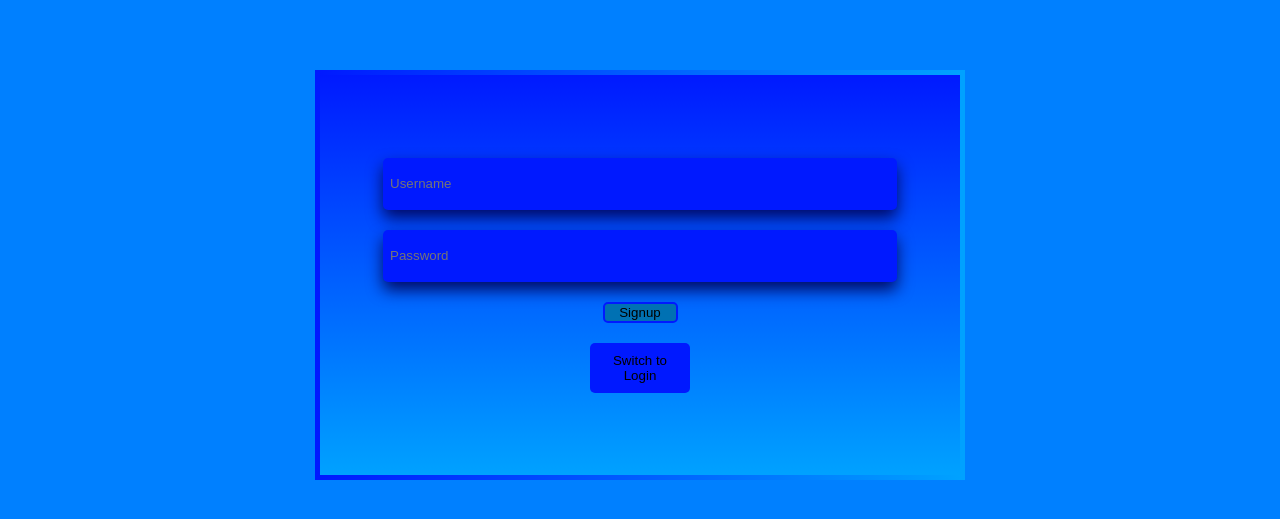
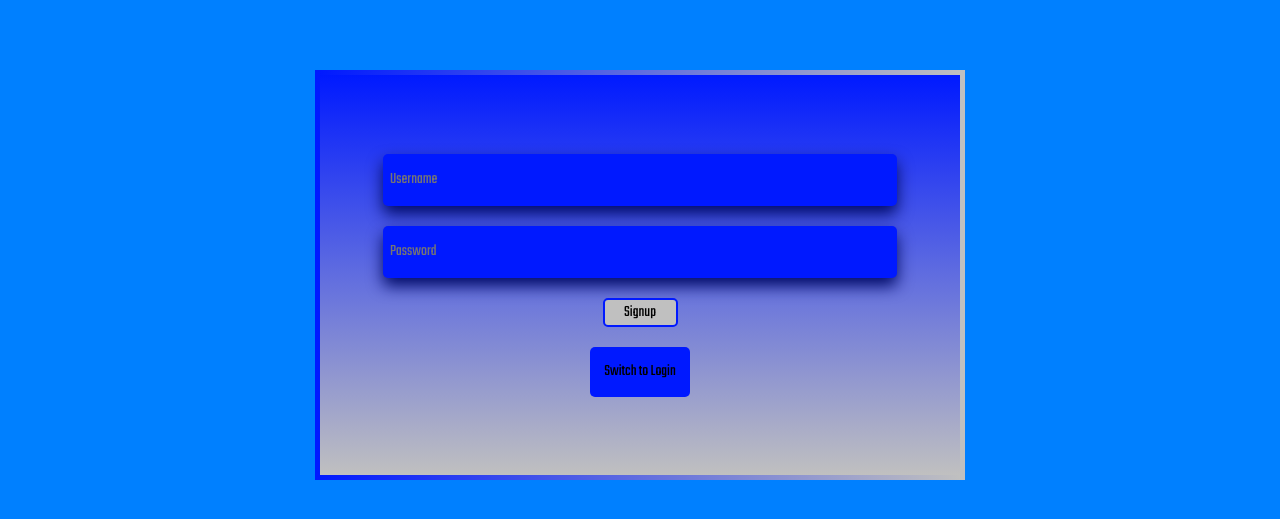
Before and after one commit to TheHeartstriker/FitnessApp, a React (Vite) app in the folder FitnessApp/: page /login in a window 1280 px wide. Shown: the part 965-1484 px from the top of the page. Built offline with nearby package versions, Linux system fonts and the light colour scheme.

Commit message:
Button highlights
Added button highlights and indicators for the daily page along with some changes to the login page

```diff
--- a/FitnessApp/src/Pages.css/Daily.css
+++ b/FitnessApp/src/Pages.css/Daily.css
@@ -13,6 +13,12 @@
   --Cyan-1: hsl(202, 100%, 50%);
   --Cyan-2: hsl(202, 100%, 35%);
   --Cyan-3: hsl(202, 100%, 20%);
+}
+
+body {
+  margin: 0;
+  padding: 0;
+  font-family: "Teko", sans-serif;
 }
 
 .DailyPageContainer {
@@ -105,6 +111,12 @@
   border: 5px solid var(--Cyan-2);
   border-radius: 5px;
   position: relative;
+  padding-right: 15%;
+  box-sizing: border-box;
+}
+
+.On {
+  background: linear-gradient(90deg, var(--grey-3), var(--Blue-2));
 }
 /* Button inside the container */
 .ZoneButton {
@@ -113,6 +125,6 @@
   width: 15%;
   height: 100%;
   border-radius: 5px;
+  border: 2.5px solid var(--Cyan-2);
   background-color: var(--Blue-2);
-  border: none;
 }
--- a/FitnessApp/src/Pages.css/Login.css
+++ b/FitnessApp/src/Pages.css/Login.css
@@ -33,11 +33,16 @@
   justify-content: center;
   height: 50vh;
   width: 50vw;
-  background: linear-gradient(to bottom, var(--Blue-1), var(--Cyan-1));
+  background: linear-gradient(to bottom, var(--Blue-1), silver);
 
   border: 5px solid transparent;
-  border-image: linear-gradient(to right, var(--Blue-1), var(--Cyan-1)) 1;
+  border-image: linear-gradient(to right, var(--Blue-1), silver) 1;
   border-radius: 5px;
+}
+
+.LogSignPage input {
+  font-family: "Teko", sans-serif;
+  font-size: 1em;
 }
 
 /* The input group is the text boxes the are used to send the username and password */
@@ -52,6 +57,8 @@
 }
 /* The switch button */
 .Switch {
+  font-family: "Teko", sans-serif;
+  font-size: 1em;
   background-color: var(--Blue-1);
   margin: 10px;
   border: none;
@@ -61,8 +68,10 @@
 }
 /* The button that either logs the user in or signs them up */
 .loginOrSign {
+  font-family: "Teko", sans-serif;
+  font-size: 1em;
   width: 75px;
-  background-color: var(--Cyan-2);
+  background-color: silver;
   border: 2.5px solid var(--Blue-1);
   border-radius: 5px;
   margin: 10px;
--- a/FitnessApp/src/Pages.jsx/Daily.jsx
+++ b/FitnessApp/src/Pages.jsx/Daily.jsx
@@ -168,7 +168,7 @@ function Daily() {
       </div>
 
       <div className="ZoneContainer">
-        <div className="Zone">
+        <div className={`Zone ${zone === "Zone1Time" ? "On" : ""}`}>
           <button
             className="ZoneButton"
             onClick={() => updateZone("Zone1Time")}
@@ -181,7 +181,7 @@ function Daily() {
           </h5>
         </div>
 
-        <div className="Zone">
+        <div className={`Zone ${zone === "Zone2Time" ? "On" : ""}`}>
           <button
             className="ZoneButton"
             onClick={() => updateZone("Zone2Time")}
@@ -191,7 +191,7 @@ function Daily() {
           <h5>When your heart beats at 60-70% of your maximum heart rate</h5>
         </div>
 
-        <div className="Zone">
+        <div className={`Zone ${zone === "Zone3Time" ? "On" : ""}`}>
           <button
             className="ZoneButton"
             onClick={() => updateZone("Zone3Time")}
@@ -204,7 +204,7 @@ function Daily() {
           </h5>
         </div>
 
-        <div className="Zone">
+        <div className={`Zone ${zone === "Zone4Time" ? "On" : ""}`}>
           <button
             className="ZoneButton"
             onClick={() => updateZone("Zone4Time")}
@@ -217,7 +217,7 @@ function Daily() {
           </h5>
         </div>
 
-        <div className="Zone">
+        <div className={`Zone ${zone === "Zone5Time" ? "On" : ""}`}>
           <button
             className="ZoneButton"
             onClick={() => updateZone("Zone5Time")}
--- a/FitnessApp/src/Pages.jsx/StartPage.jsx
+++ b/FitnessApp/src/Pages.jsx/StartPage.jsx
@@ -1,11 +1,10 @@
 import { useState, useEffect, useContext } from "react";
-import { Link, useNavigate, useLocation } from "react-router-dom";
+import { Link, useNavigate } from "react-router-dom";
 import { Context } from "../Provider";
 
 function StartPage() {
   const { isSignedIn, setIsSignedIn } = useContext(Context);
   const navigate = useNavigate();
-  const location = useLocation();
 
   const handleMoveDown = () => {
     window.scrollTo({
```
